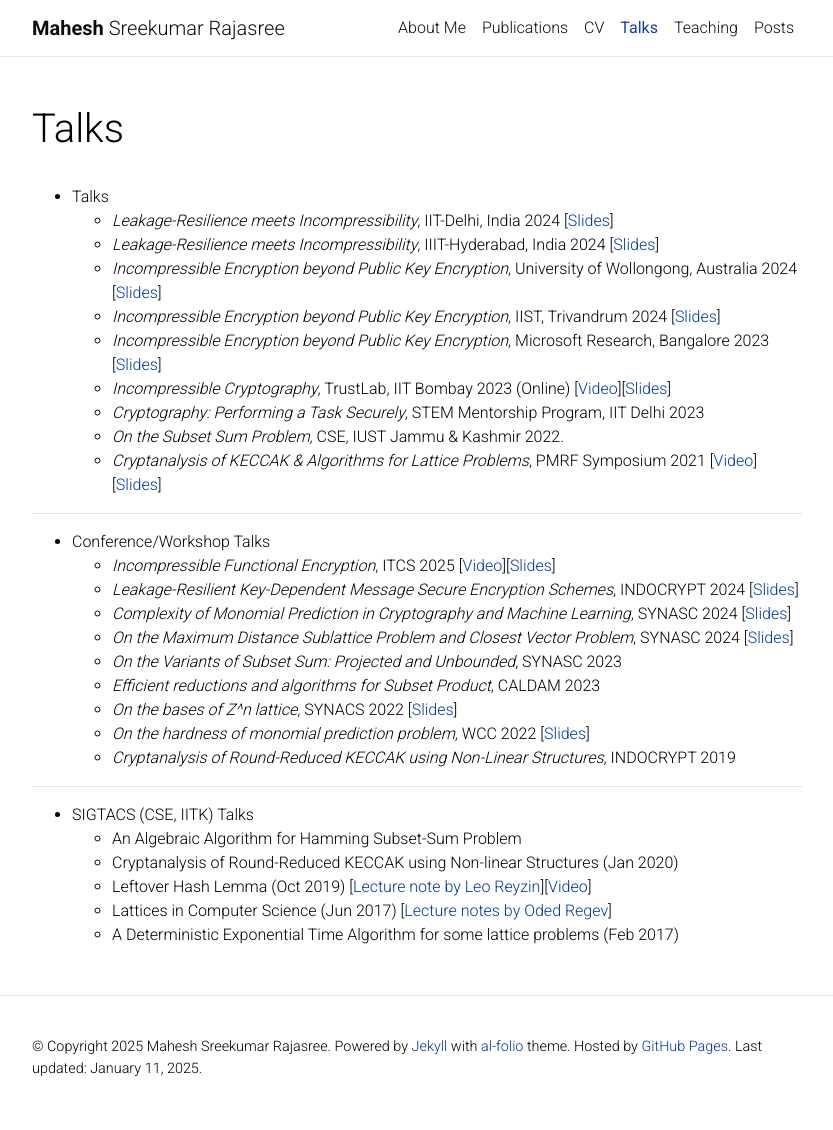
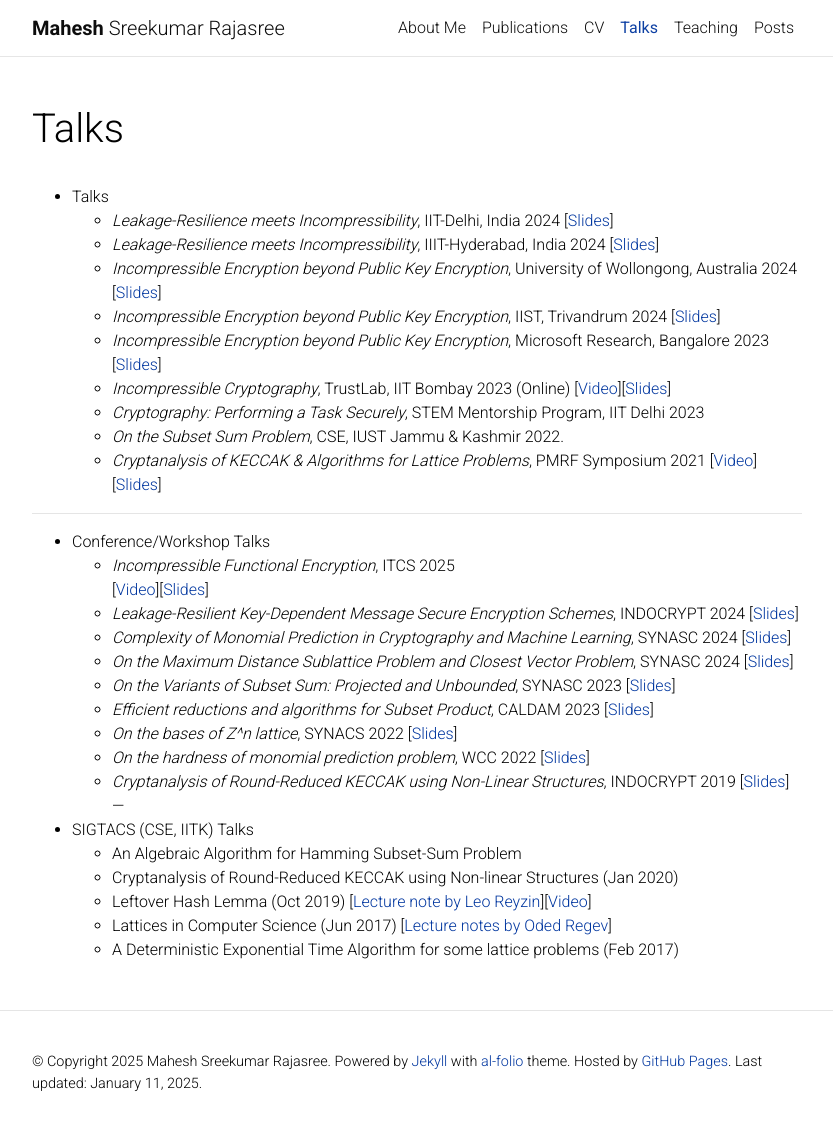
Before and after one commit to Mahe94/mahe94.github.io, a Jekyll site: the page built from _pages/talks.md, in a window 1280 px wide and 1134 px high. Shown: the top 1130 px of the window, without its empty margins (223-1056 px from the left). Built offline with Jekyll 4.4.1, drawn with Linux system fonts in a browser that asks for light colours; comment, search, counter and statistics services are not loaded; a style sheet for code colours, icons or effects is not loaded.

Commit message:
Update talks.md

```diff
--- a/_pages/talks.md
+++ b/_pages/talks.md
@@ -23,16 +23,16 @@ nav_order: 4
 ---
 
 * Conference/Workshop Talks
-    * _Incompressible Functional Encryption_, ITCS 2025 [<a href='https://youtu.be/Kpc0q8SE3OA?list=PLeHhvTGj_0A90DKvYgkSKQwy4UAByJ6va'>Video</a>][<a href='../assets/pdf/slides/ITCS 2025.pdf'>Slides</a>]
+    * _Incompressible Functional Encryption_, ITCS 2025 <br> [<a href='https://youtu.be/Kpc0q8SE3OA?list=PLeHhvTGj_0A90DKvYgkSKQwy4UAByJ6va'>Video</a>][<a href='../assets/pdf/slides/ITCS 2025.pdf'>Slides</a>]
     * _Leakage-Resilient Key-Dependent Message Secure Encryption Schemes_, INDOCRYPT 2024 [<a href='../assets/pdf/slides/INDOCRYPT 2024.pdf'>Slides</a>]
     * _Complexity of Monomial Prediction in Cryptography and Machine Learning_, SYNASC 2024 [<a href='../assets/pdf/slides/SYNASC 2024(1).pdf'>Slides</a>]
     * _On the Maximum Distance Sublattice Problem and Closest Vector Problem_, SYNASC 2024 [<a href='../assets/pdf/slides/'>Slides</a>]
-    * _On the Variants of Subset Sum: Projected and Unbounded_, SYNASC 2023
-    * _Efficient reductions and algorithms for Subset Product_, CALDAM 2023
+    * _On the Variants of Subset Sum: Projected and Unbounded_, SYNASC 2023 [<a href='../assets/pdf/slides/SYNASC2023.pdf'>Slides</a>]
+    * _Efficient reductions and algorithms for Subset Product_, CALDAM 2023 [<a href='../assets/pdf/slides/CALDAM2023.pdf'>Slides</a>]
     * _On the bases of Z^n lattice_, SYNACS 2022 [<a href='../assets/pdf/slides/SYNASC 2022.pdf'>Slides</a>]
     * _On the hardness of monomial prediction problem_, WCC 2022 [<a href='../assets/pdf/slides/WCC 2022.pdf'>Slides</a>]
-    * _Cryptanalysis of Round-Reduced KECCAK using Non-Linear Structures_, INDOCRYPT 2019
-
+    * _Cryptanalysis of Round-Reduced KECCAK using Non-Linear Structures_, INDOCRYPT 2019 [<a href='../assets/pdf/slides/INDOCRYPT_2019.pdf
+'>Slides</a>]
 ---
 
 * SIGTACS (CSE, IITK) Talks
```
